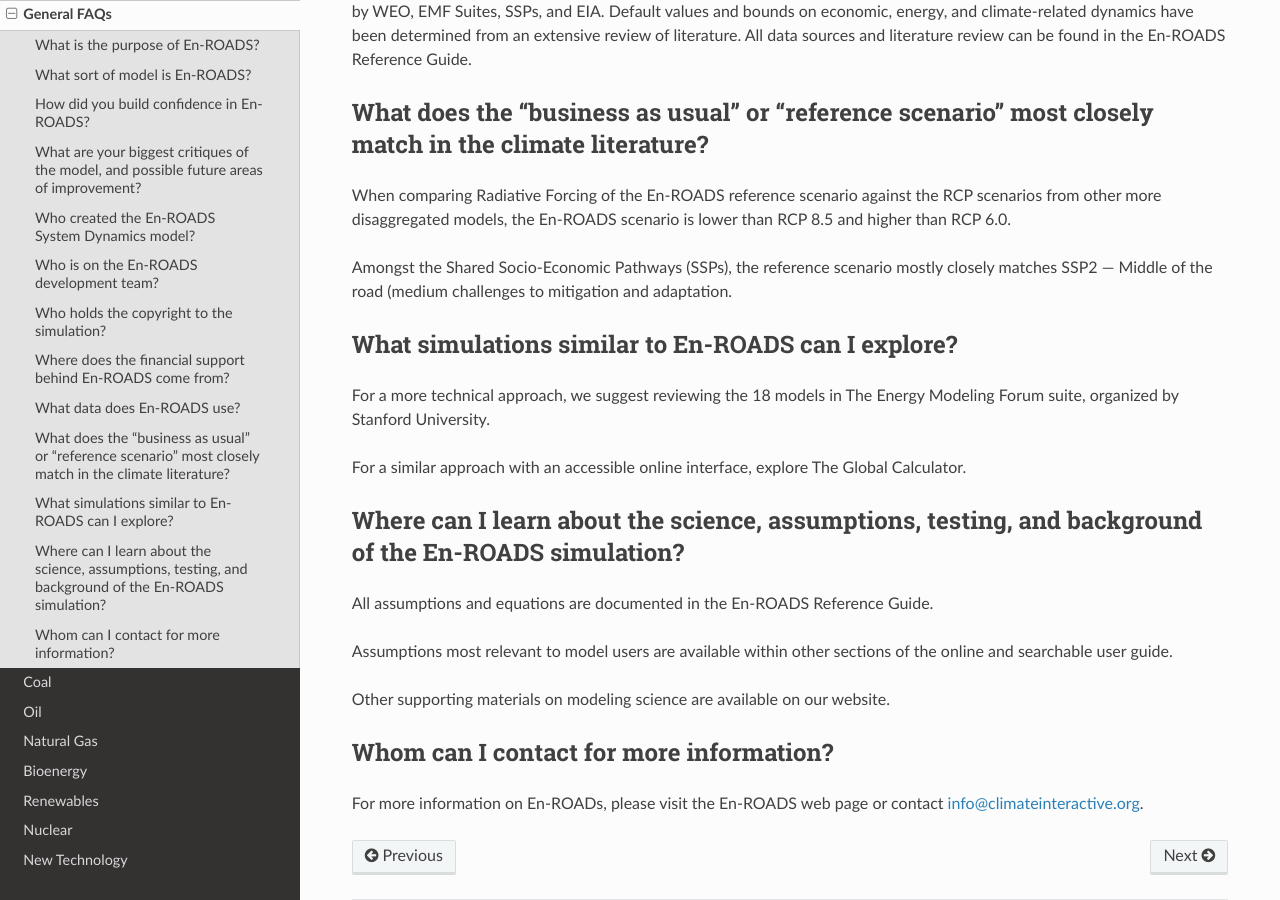
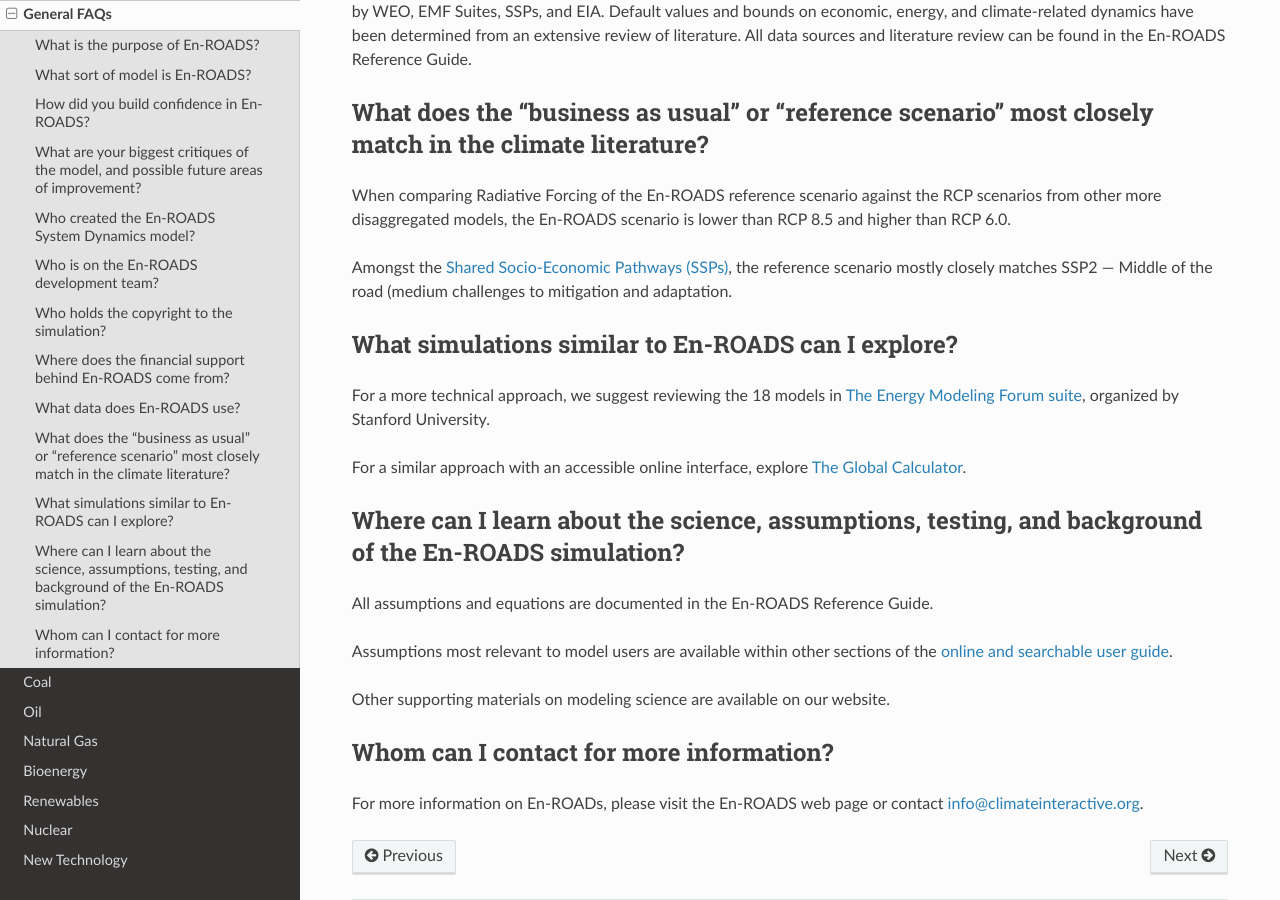
Before and after one commit to climateinteractive/enroads-guide, a Sphinx documentation site: the page built from docs/guide/general_faqs.rst, in a window 1280 px wide and 900 px high, scrolled down 2472 px. Built offline with Sphinx 7.4.7 and the Read the Docs theme 2.0.0, drawn with Linux system fonts in a browser that asks for light colours; part of the change alters nothing that is shown.

```diff
--- a/docs/guide/general_faqs.rst
+++ b/docs/guide/general_faqs.rst
@@ -95,21 +95,21 @@ What does the “business as usual” or “reference scenario” most closely m
 
 When comparing Radiative Forcing of the En-ROADS reference scenario against the RCP scenarios from other more disaggregated models, the En-ROADS scenario is lower than RCP 8.5 and higher than RCP 6.0.
 
-Amongst the Shared Socio-Economic Pathways (SSPs), the reference scenario mostly closely matches SSP2 — Middle of the road (medium challenges to mitigation and adaptation.
+Amongst the `Shared Socio-Economic Pathways (SSPs) <https://unfccc.int/sites/default/files/part1_iiasa_rogelj_ssp_poster.pdf>`_, the reference scenario mostly closely matches SSP2 — Middle of the road (medium challenges to mitigation and adaptation.
 
 What simulations similar to En-ROADS can I explore?
 -----------------------------------------------------
 
-For a more technical approach, we suggest reviewing the 18 models in The Energy Modeling Forum suite, organized by Stanford University.
+For a more technical approach, we suggest reviewing the 18 models in `The Energy Modeling Forum suite <https://emf.stanford.edu/>`_, organized by Stanford University.
 
-For a similar approach with an accessible online interface, explore The Global Calculator.
+For a similar approach with an accessible online interface, explore `The Global Calculator <https://www.gov.uk/government/publications/the-global-calculator>`_.
 
 Where can I learn about the science, assumptions, testing, and background of the En-ROADS simulation?
 -------------------------------------------------------------------------------------------------------
 
 All assumptions and equations are documented in the En-ROADS Reference Guide.
 
-Assumptions most relevant to model users are available within other sections of the online and searchable user guide.
+Assumptions most relevant to model users are available within other sections of the `online and searchable user guide <https://docs.climateinteractive.org/projects/en-roads/en/latest/index.html>`_.
 
 Other supporting materials on modeling science are available on our website.
 
```
